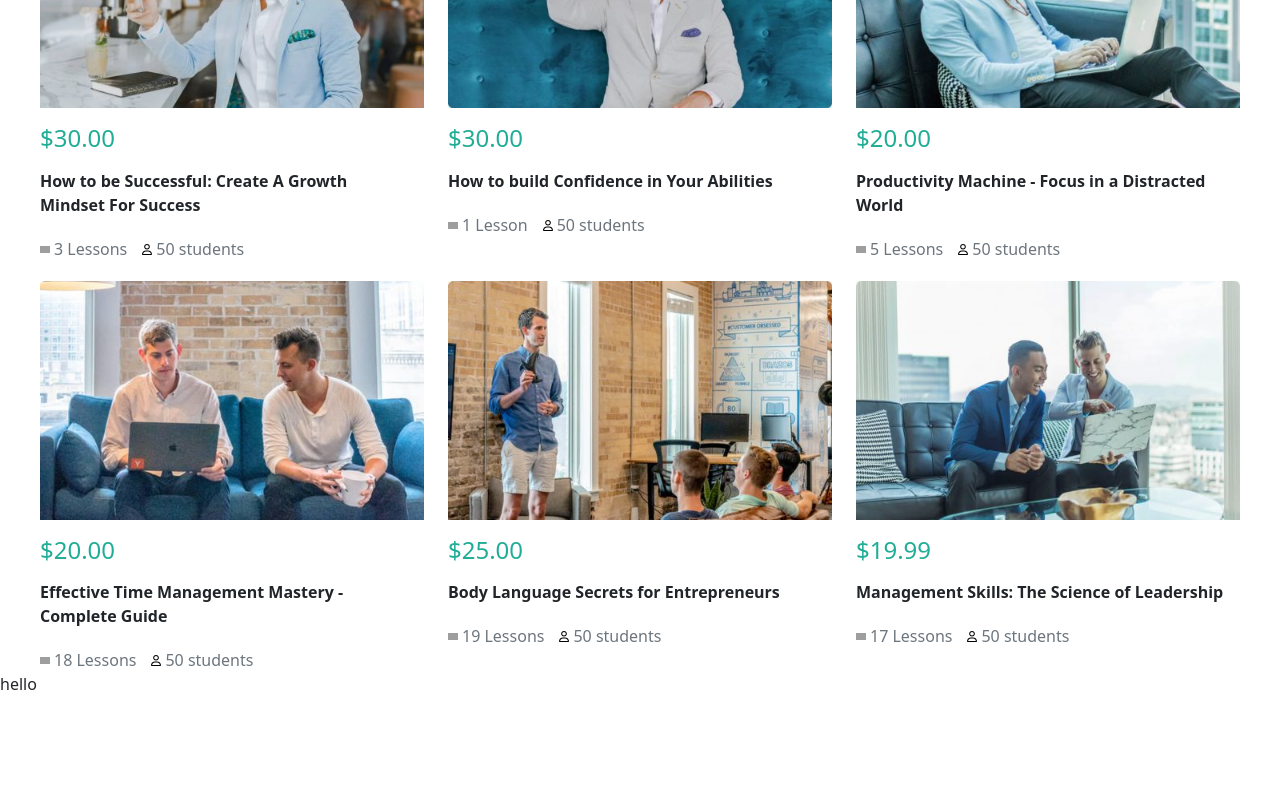
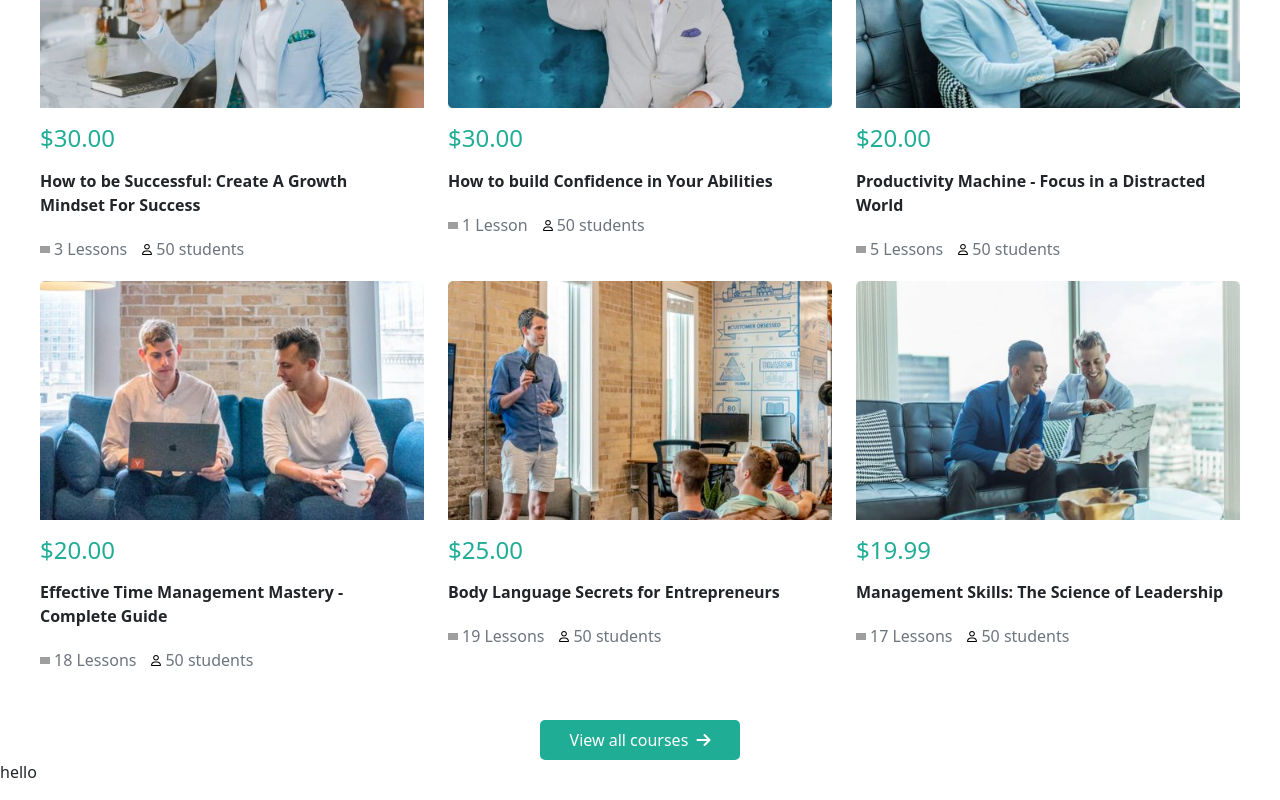
Before and after one commit to AndreaChiari/motivation, a Vue app: page / in a window 1280 px wide. Shown: the part 2086-2886 px from the top of the page. Before the commit the page ends 2798 px from the top, so only its background shows below. Built offline with nearby package versions, Linux system fonts and the light colour scheme; grey boxes are pictures that could not be loaded; the HTML template or start-up script is replaced by a standard one.

Commit message:
update-correct-main-container

```diff
--- a/src/components/appMain.vue
+++ b/src/components/appMain.vue
@@ -1,23 +1,25 @@
 <script>
 import socialProof from './socialProof.vue'
 import generalCard from './generalCard.vue'
+import generalButton from './generalButton.vue'
 import { store } from '../assets/data/store'
 export default {
     name: 'appMain',
-    components: { socialProof, generalCard },
+    components: { socialProof, generalCard, generalButton },
     data() {
         return {
             store
         }
+    }
 
-    }
 
 }
 </script>
 
 <template>
+
     <main>
-
+        <div class="core-container">
             <!-- social proof section -->
 
             <section class="row mx-auto mt-5 social-proof">
@@ -34,10 +36,13 @@ export default {
                         How to be the man you've always wanted to be?
                     </h3>
                     <p>Lorem ipsum dolor sit amet consectetur adipisicing elit. Vel laudantium hic incidunt tempore.
-                    Distinctio non delectus quas accusamus! Optio quam cumque repellendus. Quas dolorem magnam facere
+                        Distinctio non delectus quas accusamus! Optio quam cumque repellendus. Quas dolorem magnam
+                        facere
                         dignissimos, cum quis quos?
-                    Lorem ipsum dolor sit amet consectetur, adipisicing elit. Cumque veniam nostrum odio dolore ratione
-                    dolorum placeat vitae ea vel? Magnam laudantium esse mollitia at doloribus cum ad, error veniam aut!
+                        Lorem ipsum dolor sit amet consectetur, adipisicing elit. Cumque veniam nostrum odio dolore
+                        ratione
+                        dolorum placeat vitae ea vel? Magnam laudantium esse mollitia at doloribus cum ad, error veniam
+                        aut!
                     </p>
                 </div>
             </section>
@@ -69,9 +74,19 @@ export default {
                             :students="course.students"></generalCard>
                     </div>
                 </div>
+                <div class="d-flex justify-content-center mt-5">
+                    <generalButton>
+                        View all courses
+                        <i class="fa-solid fa-arrow-right ms-1"></i>
+                    </generalButton>
+                </div>
             </section>
+        </div>
     </main>
+
 </template>
+
+
 
 
 
@@ -87,11 +102,13 @@ export default {
 @use '../assets/colors.scss' as *;
 
 // generals
+.core-container {
+    @include standard-container;
+    min-height: 1200px;
+}
 
 
 main {
-    @include standard-container;
-    min-height: 1200px;
 
     // social proof section
     .social-proof {
```
Lines whose indentation alone changed are shown as unchanged.
